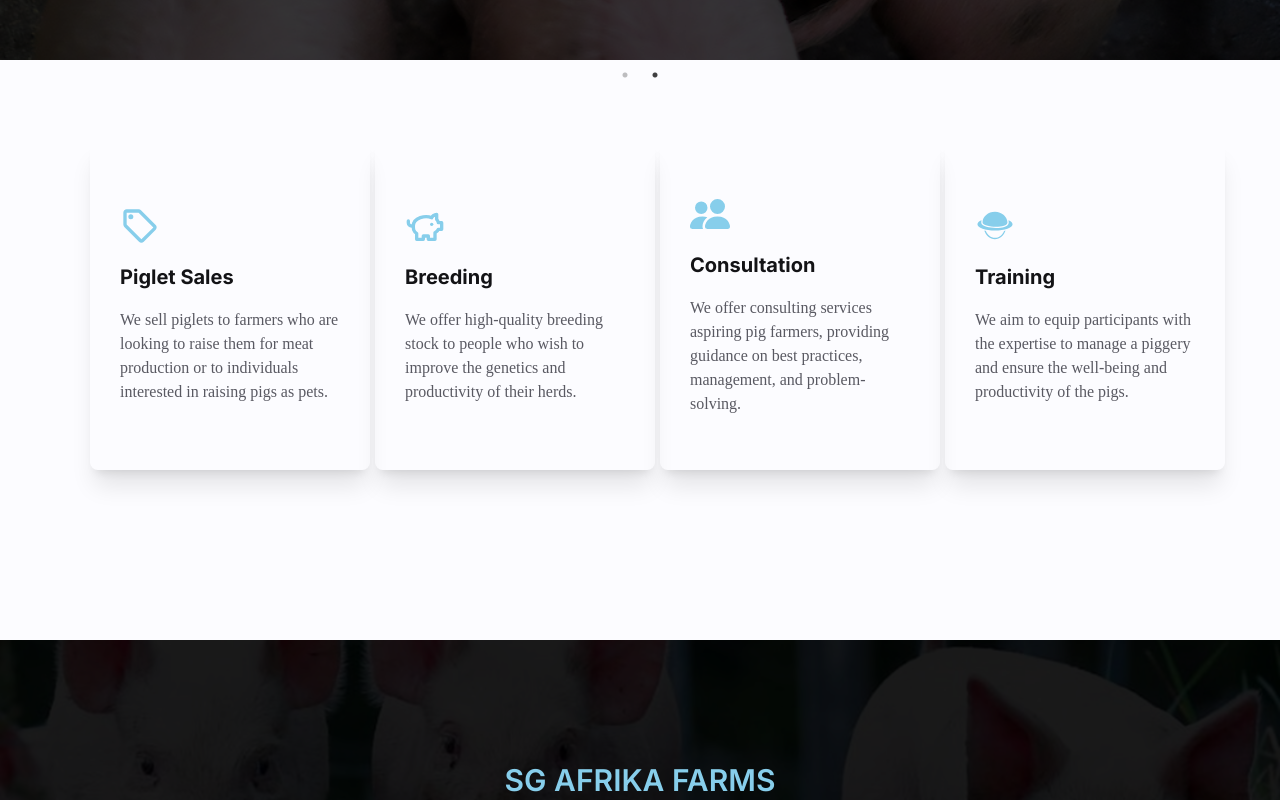
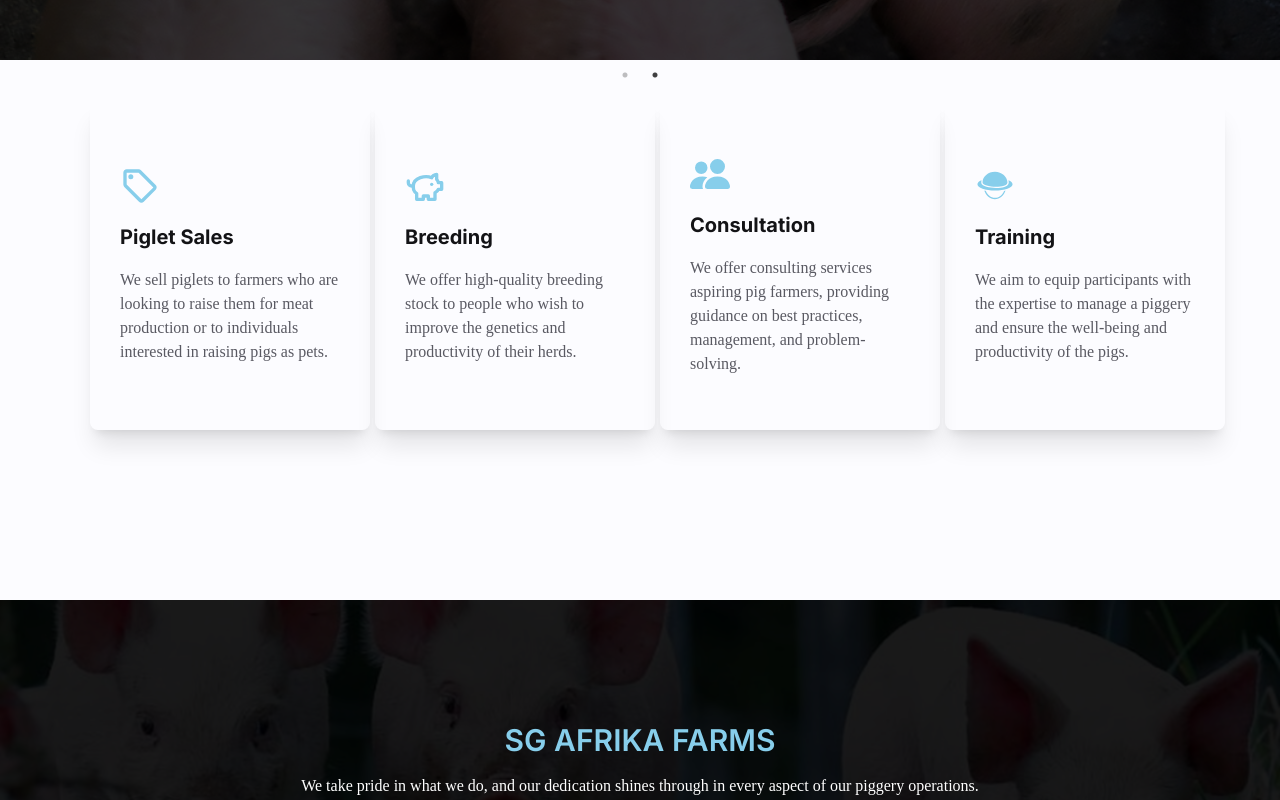
Before and after one commit to ranselorm/piggery, a React (Create React App) app: page / in a window 1280 px wide. Shown: the part 740-1540 px from the top of the page. Built offline with nearby package versions, Linux system fonts and the light colour scheme.

Commit message:
Fix typo

```diff
--- a/src/components/HeroSlider.jsx
+++ b/src/components/HeroSlider.jsx
@@ -40,7 +40,7 @@ const HeroSlider = () => {
       {images.map((image) => {
         return (
           <>
-            <div className="w-full h-[70vh] md:h-[100vh] relative">
+            <div className="w-full h-[75vh] md:h-[100vh] relative">
               <img
                 src={image.link}
                 alt={image.text1}
--- a/src/components/Services.jsx
+++ b/src/components/Services.jsx
@@ -5,7 +5,7 @@ import { GiBrodieHelmet } from "react-icons/gi";
 
 const Services = () => {
   return (
-    <section className="mt-[100px]  lg:h-[50vh] h-[150vh]">
+    <section className="mt-[60px]  lg:h-[50vh] h-[150vh]">
       <div className="px-[20px] lg:px-[70px] pt-[50px]">
         {/* wrapper */}
         <div className="grid grid-rows-4 md:grid-cols-2 lg:grid-cols-4 justify-center items-center px-0 -mt-[60px] lg:-mt-[70px] w-full lg:ml-[20px] ml-0">
```
Also changed, not shown: 12 other files (tests, documents, lock files or other folders).
